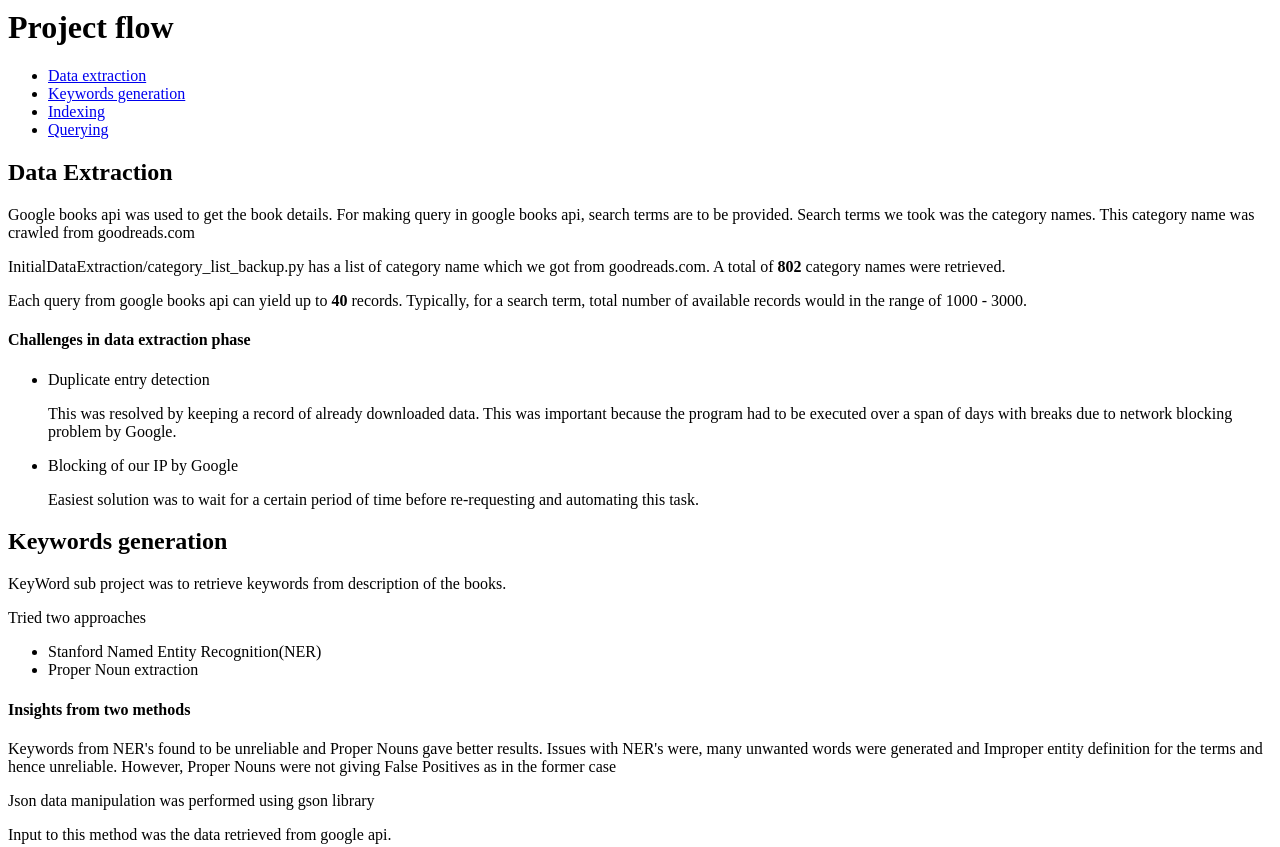
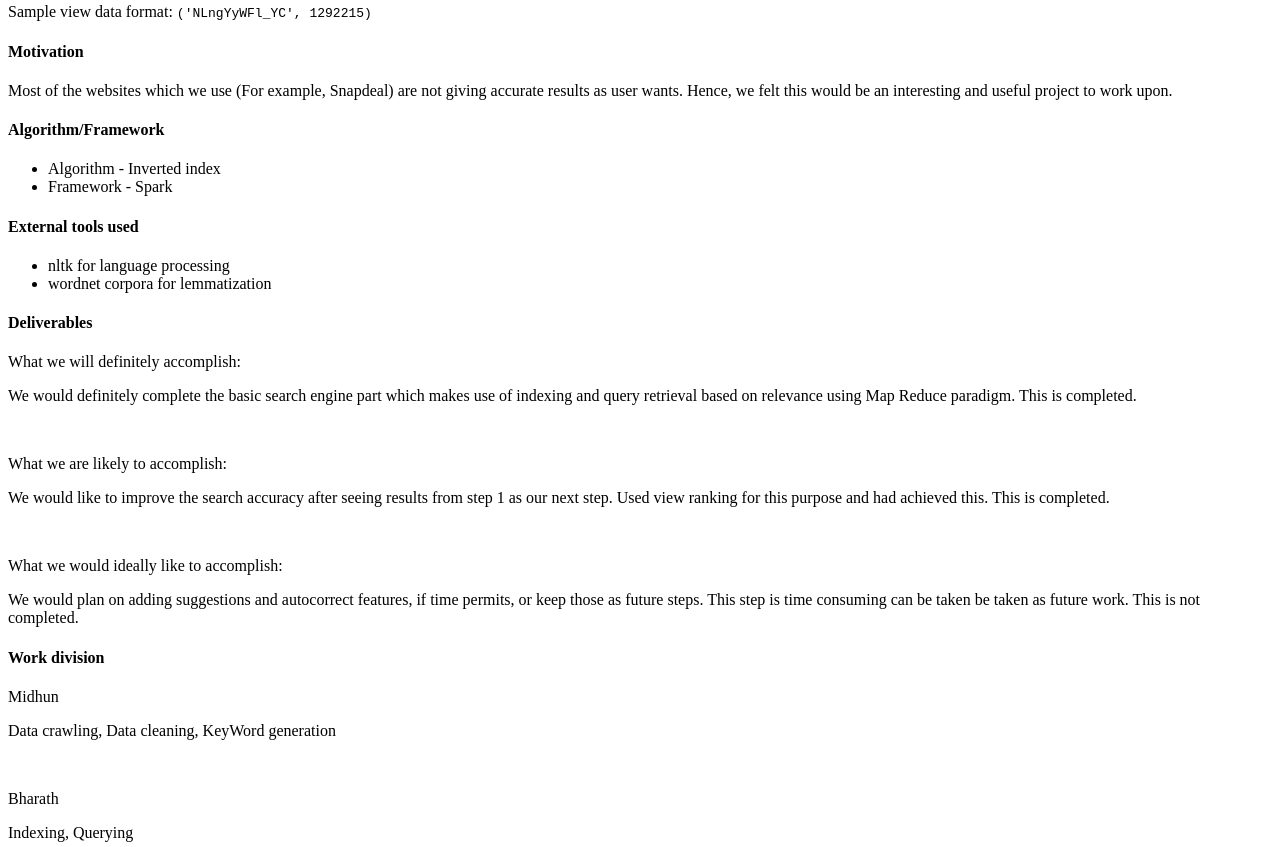
Before and after one commit to bharathramh92/DocSearch, a plain HTML site: page index.html in a window 1280 px wide. Shown: the part 805-1652 px from the top of the page. Drawn offline with Linux system fonts and the light colour scheme.

Commit message:
Update index.html
added extra points

```diff
--- a/index.html
+++ b/index.html
@@ -18,7 +18,9 @@ is of books. For more information on how the meta data for the books should be c
     <a href="http://www.thebookdesigner.com/2012/05/self-publishing-basics-introduction-to-metadata/">refer
         this link</a></p>
 <h4 id="dataset">Data-set</h4>
-Each record has meta data for a book in json format and following are the entities.
+<p>We are using book's meta data for this project. We have crawled 127926 book’s data from Google
+    books API. Size of dataset is approximately 200MB.</p>
+<p>Each record has meta data for a book in json format and following are the entities.</p>
 <ul>
     <li><b>Title</b> Title of the book</li>
     <li><b>Authors</b> List of Authors for the book  </li>
@@ -34,7 +36,38 @@ Each record has meta data for a book in json format and following are the entiti
 
 <p id="views_rdd">Additionally, view count for each record is provided separately.</p>
 <p>Sample view data format: <code>('NLngYyWFl_YC', 1292215)</code></p>
-<p></p>
+<h4>Motivation</h4>
+<p>Most of the websites which we use (For example, Snapdeal) are not giving accurate results as user wants.
+    Hence, we felt this would be an interesting and useful project to work upon.</p>
+<h4>Algorithm/Framework</h4>
+<ul>
+    <li>Algorithm - Inverted index</li>
+    <li>Framework - Spark</li>
+</ul>
+<h4>External tools used</h4>
+<ul>
+   <li>nltk for language processing</li>
+    <li>wordnet corpora for lemmatization</li>
+</ul>
+<h4>Deliverables</h4>
+<p>What we will definitely accomplish:</p>
+<p>We would definitely complete the basic search engine part which makes use of
+    indexing and query retrieval based on relevance using Map Reduce paradigm. This is completed.</p>
+<br/>
+<p>What we are likely to accomplish:</p>
+<p>We would like to improve the search accuracy after seeing results from step 1 as our next step.
+Used view ranking for this purpose and had achieved this. This is completed.</p>
+<br/>
+<p>What we would ideally like to accomplish:</p>
+<p>We would plan on adding suggestions and autocorrect features, if time permits, or keep those as
+    future steps. This step is time consuming can be taken be taken as future work. This is not completed.</p>
+<h4>Work division</h4>
+<p>Midhun</p>
+<p>Data crawling, Data cleaning, KeyWord generation</p>
+
+<br/>
+<p>Bharath</p>
+<p>Indexing, Querying</p>
 <h1>Project flow</h1>
 <ul>
     <li><a href="#data_extraction">Data extraction</a></li>
```
